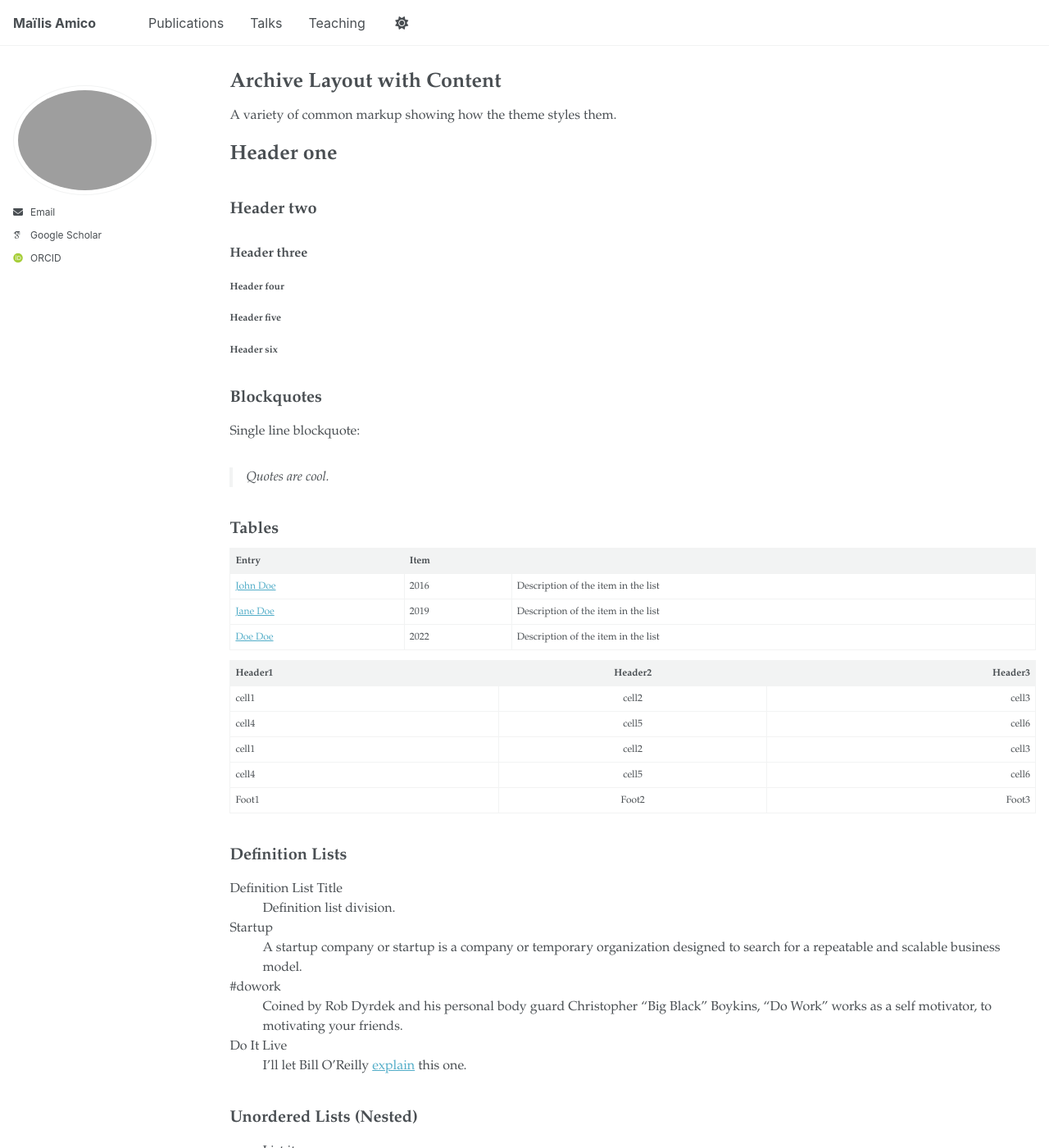
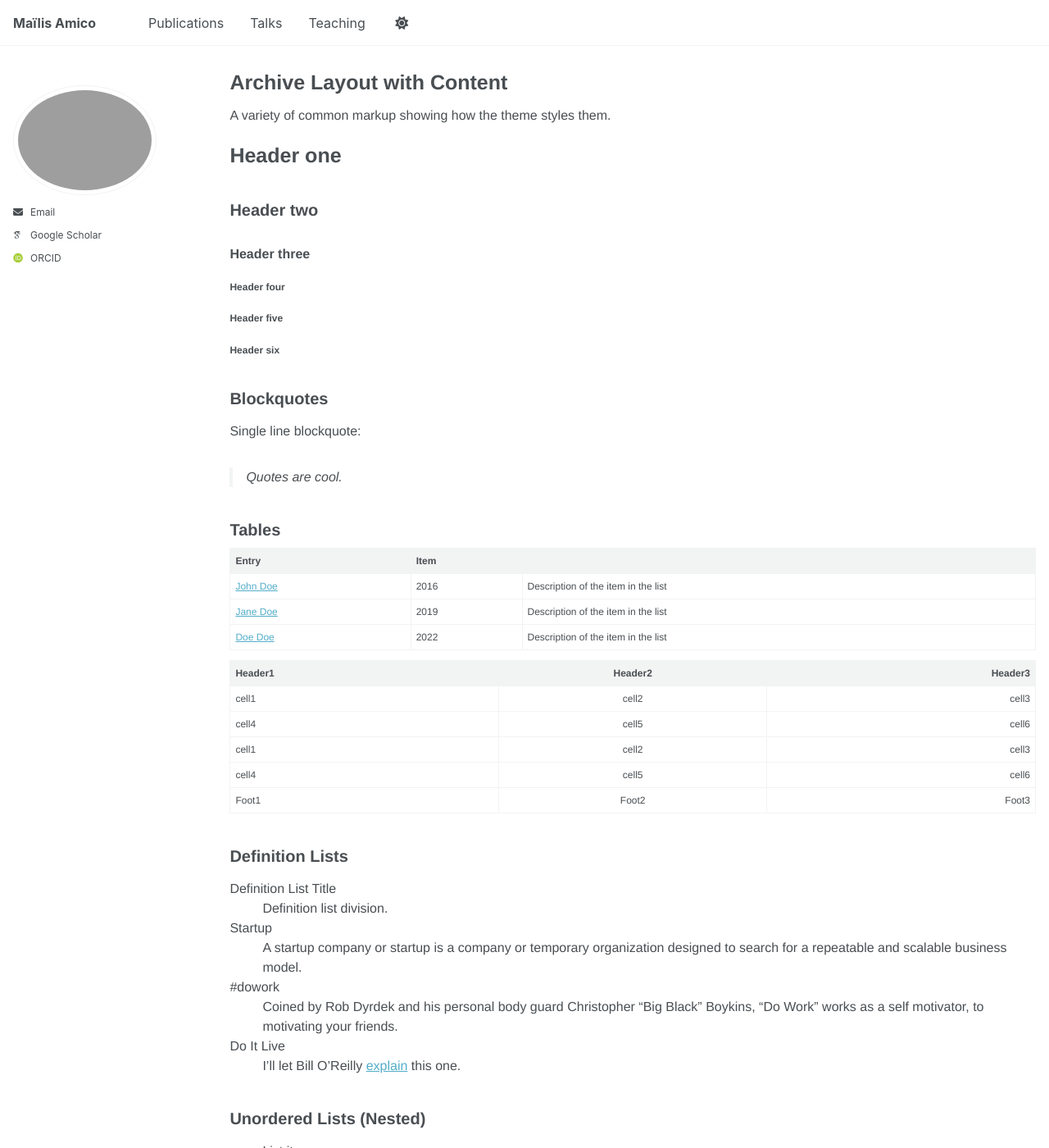
Before and after one commit to maamico/maamico.github.io, a Jekyll site: the page built from _pages/archive-layout-with-content.md, in a window 1280 px wide and 1400 px high. Shown: the whole window at 82% size. Built offline with Jekyll 4.4.1, drawn with Linux system fonts in a browser that asks for light colours; some web fonts are replaced; a script that is not in the unit is left out.

Commit message:
Change font family to Helvetica in themes.scss

```diff
--- a/_sass/_themes.scss
+++ b/_sass/_themes.scss
@@ -39,9 +39,9 @@ $type-size-6                : 0.75em;   // ~12px
 $type-size-7                : 0.6875em; // ~11px
 $type-size-8                : 0.625em;  // ~10px
 
-$global-font-family         : $garamond;
-$header-font-family         : $garamond;
-$caption-font-family        : $garamond;
+$global-font-family         : $helvetica;
+$header-font-family         : $helvetica;
+$caption-font-family        : $helvetica;
 
 /* ==========================================================================
    Breakpoints
```
